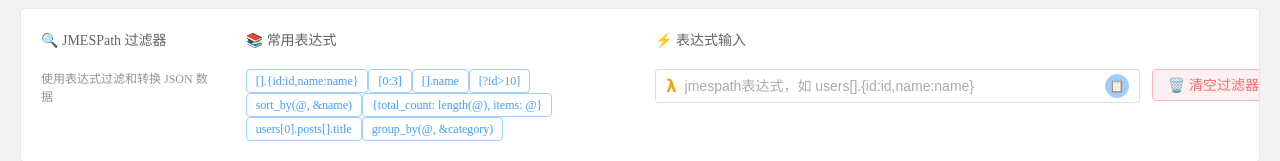
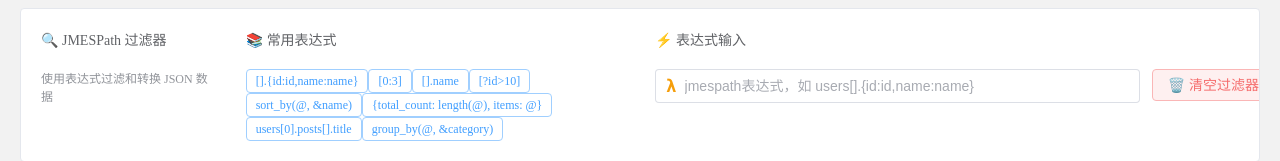
Before and after one commit to ApeAssistant/curl2json-demo, a Vue app: page / in a window 1280 px wide. Both pictures are taken after a click on the button 1116 px from the left and 131 px from the top of the page. Shown: the part 256-417 px from the top of the page. Built offline with nearby package versions, Linux system fonts and the light colour scheme.

Commit message:
feat(filter): 添加JMESPath自动补全和键值提示功能

```diff
--- a/src/components/FilterPanel.vue
+++ b/src/components/FilterPanel.vue
@@ -64,42 +64,6 @@
                 clearable
               >
                 <template #prefix><span class="fh">λ</span> </template>
-                <template #suffix>
-                  <el-popover
-                    v-model:visible="keysPopoverVisible"
-                    placement="bottom"
-                    :width="600"
-                    trigger="manual"
-                  >
-                    <template #reference>
-                      <el-button
-                        type="primary"
-                        size="small"
-                        circle
-                        :disabled="!availableKeys.length"
-                        @click="keysPopoverVisible = !keysPopoverVisible"
-                      >
-                        📋
-                      </el-button>
-                    </template>
-                    <div>
-                      <el-text type="info" size="small">可用数据键（点击插入）：</el-text>
-                      <el-divider style="margin: 8px 0;"></el-divider>
-                      <div class="keys-list">
-                        <el-tag
-                          v-for="key in availableKeys"
-                          :key="key"
-                          effect="plain"
-                          @click="insertKey(key)"
-                          style="margin: 4px; cursor: pointer;"
-                          :class="{ 'el-tag--success': key.includes('.') }"
-                        >
-                          {{ key }}
-                        </el-tag>
-                      </div>
-                    </div>
-                  </el-popover>
-                </template>
                 <template #default="{ item }">
                   <div class="completion-item">
                     <span class="key-path">{{ item.value }}</span>
@@ -130,21 +94,15 @@ const keysPopoverVisible = ref(false);
 const cursorPosition = ref(0);
 
 // 监听外部 modelValue 变化，同步到内部 autocompleteValue
-watch(() => props.modelValue, (newValue) => {
-  autocompleteValue.value = newValue;
-});
+watch(
+  () => props.modelValue,
+  (newValue) => {
+    autocompleteValue.value = newValue;
+  }
+);
 
 // 常用表达式
-const exampleExpressions = [
-  '[].{id:id,name:name}',
-  '[0:3]',
-  '[].name',
-  '[?id>10]',
-  'sort_by(@, &name)',
-  '{total_count: length(@), items: @}',
-  'users[0].posts[].title',
-  'group_by(@, &category)'
-];
+const exampleExpressions = ['[].{id:id,name:name}', '[0:3]', '[].name', '[?id>10]', 'sort_by(@, &name)', '{total_count: length(@), items: @}', 'users[0].posts[].title', 'group_by(@, &category)'];
 
 // 可用的 key 列表，从 store 中获取
 const availableKeys = computed(() => store.extractedKeys);
@@ -206,14 +164,14 @@ const fetchSuggestions = (queryString, callback) => {
   }
 
   // 过滤匹配的 key
-  const filteredKeys = availableKeys.value.filter(key => {
+  const filteredKeys = availableKeys.value.filter((key) => {
     return key.toLowerCase().includes(queryString.toLowerCase());
   });
 
   // 格式化建议项
-  const suggestions = filteredKeys.map(key => ({
+  const suggestions = filteredKeys.map((key) => ({
     value: key,
-    type: key.includes('.') ? '嵌套属性' : '顶级属性'
+    type: key.includes('.') ? '嵌套属性' : '顶级属性',
   }));
 
   callback(suggestions);
```
